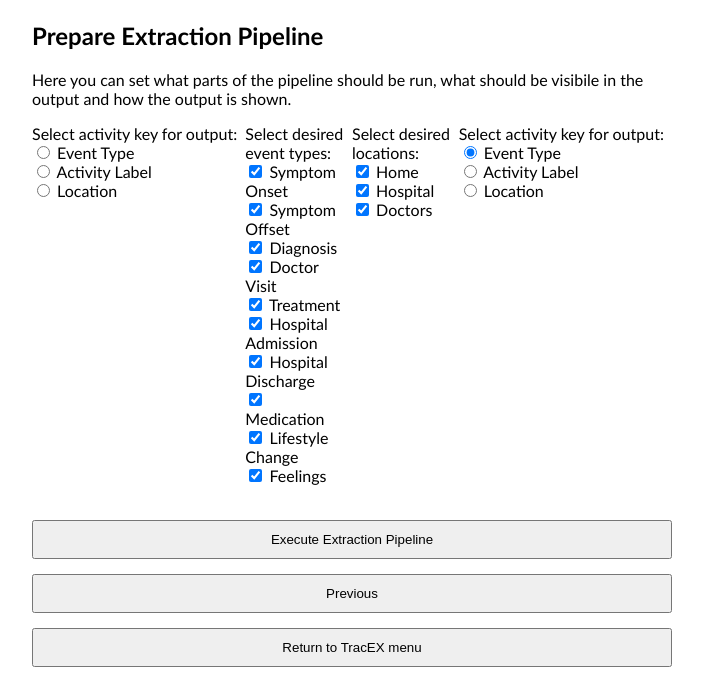
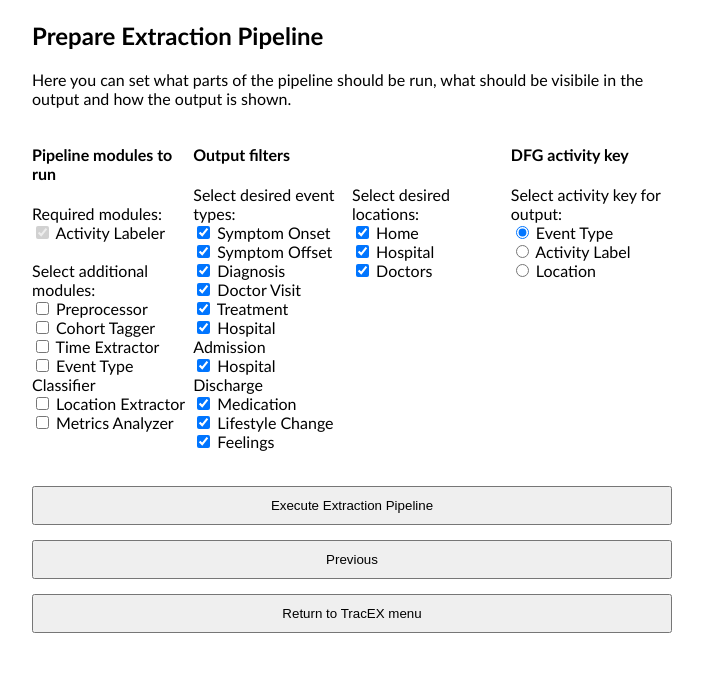
Before and after one commit to bptlab/TracEX, a Django app: page /extraction/filter/ in a window 1280 px wide. Shown: the part 349-1024 px from the top of the page, without its empty margins (288-991 px from the left). After the commit the page ends 982 px from the top, so only its background shows below. Run offline with Django 4.2, Linux system fonts and the light colour scheme; parts of the project's set-up code (start-up, migrations or seed data) failed here and were passed over.

Commit message:
:sparkles: implement basic functionality

```diff
--- a/tracex_project/extraction/forms.py
+++ b/tracex_project/extraction/forms.py
@@ -2,18 +2,31 @@
 from django import forms
 
 from extraction.models import PatientJourney
-from tracex.logic.constants import EVENT_TYPES, LOCATIONS, ACTIVITY_KEYS, MODULES
+from tracex.logic.constants import (
+    EVENT_TYPES,
+    LOCATIONS,
+    ACTIVITY_KEYS,
+    MODULES_OPTIONAL,
+    MODULES_REQUIRED,
+)
 
 
 class BaseEventForm(forms.Form):
     """Base form for event extraction forms."""
 
-    modules = forms.MultipleChoiceField(
-        label="Select desired modules",
-        choices=MODULES,
+    modules_required = forms.MultipleChoiceField(
+        label="Required modules",
+        choices=MODULES_REQUIRED,
+        widget=forms.CheckboxSelectMultiple(),
+        required=True,
+        initial=[module[0] for module in MODULES_REQUIRED],
+        disabled=True,
+    )
+    modules_optional = forms.MultipleChoiceField(
+        label="Select additional modules",
+        choices=MODULES_OPTIONAL,
         widget=forms.CheckboxSelectMultiple(),
         required=False,
-        initial=["all"],
     )
     event_types = forms.MultipleChoiceField(
         label="Select desired event types",
@@ -39,6 +52,39 @@ class BaseEventForm(forms.Form):
         ],  # selects the first activity-key in the list, should be event_type
     )
 
+    def clean(self):
+        """Validate form data."""
+        cleaned_data = super().clean()
+        event_types = cleaned_data.get("event_types")
+        locations = cleaned_data.get("locations")
+        modules = cleaned_data.get("modules_optional") + cleaned_data.get(
+            "modules_required"
+        )
+        print(f"modules in clean: {modules}")
+        activity_key = cleaned_data.get("activity_key")
+        key_to_module = {
+            "event_type": "event_type_classification",
+            "activity": "activity_labeling",
+            "attribute_location": "location_extraction",
+        }
+        if key_to_module[activity_key] not in modules:
+            error_module = [
+                module[1]
+                for module in MODULES_OPTIONAL
+                if module[0] == key_to_module[activity_key]
+            ][0]
+            raise forms.ValidationError(
+                f"For the chosen activity key the module {error_module} has to run.",
+            )
+
+        if not event_types and not locations:
+            raise forms.ValidationError(
+                "Please select at least one event type or one location.",
+                code="no_event_type",
+            )
+
+        return cleaned_data
+
     def clean_event_types(self):
         """Validate event types."""
         event_types = self.cleaned_data["event_types"]
@@ -50,20 +96,6 @@ class BaseEventForm(forms.Form):
             self.validate_dependant_choices("event_types", group[0], group[1])
 
         return event_types
-
-    def clean(self):
-        """Validate form data."""
-        cleaned_data = super().clean()
-        event_types = cleaned_data.get("event_types")
-        locations = cleaned_data.get("locations")
-
-        if not event_types and not locations:
-            raise forms.ValidationError(
-                "Please select at least one event type or one location.",
-                code="no_event_type",
-            )
-
-        return cleaned_data
 
     def validate_dependant_choices(self, field, choice_1, choice_2):
         """Validate two choices in a form field are either both selected or none of them."""
@@ -109,3 +141,40 @@ class FilterForm(BaseEventForm):
 
 class ResultForm(BaseEventForm):
     """Form for displaying results of event extraction."""
+
+    def __init__(self, *args, selected_modules=None, **kwargs):
+        super().__init__(*args, **kwargs)
+        self.selected_modules = selected_modules
+        print(f"selected_modules in result form: {selected_modules}")
+        self.fields["modules_optional"].disabled = True
+
+    def clean(self):
+        """Validate form data."""
+        cleaned_data = super().clean()
+        event_types = cleaned_data.get("event_types")
+        locations = cleaned_data.get("locations")
+        modules = self.selected_modules + cleaned_data.get("modules_required")
+        print(f"modules in result clean: {modules}")
+        activity_key = cleaned_data.get("activity_key")
+        key_to_module = {
+            "event_type": "event_type_classification",
+            "activity": "activity_labeling",
+            "attribute_location": "location_extraction",
+        }
+        if key_to_module[activity_key] not in modules:
+            error_module = [
+                module[1]
+                for module in MODULES_OPTIONAL
+                if module[0] == key_to_module[activity_key]
+            ][0]
+            raise forms.ValidationError(
+                f"For the chosen activity key the module {error_module} has to run.",
+            )
+
+        if not event_types and not locations:
+            raise forms.ValidationError(
+                "Please select at least one event type or one location.",
+                code="no_event_type",
+            )
+
+        return cleaned_data
--- a/tracex_project/extraction/templates/filter_journey.html
+++ b/tracex_project/extraction/templates/filter_journey.html
@@ -29,19 +29,25 @@
   <form method="post" enctype="multipart/form-data" id="filter_form">
     {% csrf_token %}
     <div class="form-row {% if is_comparing %}hidden{% endif %}">
-      <div class="form-column activity-key-column">
-        {{ form.activity_key.label_tag }}
-        {{ form.activity_key }}
-        {{ form.activity_key.errors }}
+      <div class="form-column">
+        <h4>Pipeline modules to run</h4>
+        {{ form.modules_required.label_tag }}
+        {{ form.modules_required }}
+        {{ form.modules_required.errors }}
+        <br>
+        {{ form.modules_optional.label_tag }}
+        {{ form.modules_optional }}
+        {{ form.modules_optional.errors }}
       </div>
-      <div class="form-column">
-        <div class="form-row">
-          <div class="form-column">
+      <div class="form-column" style="flex: 2;">
+        <h4>Output filters</h4>
+        <div class="form-row" style="display: flex; justify-content: space-between;">
+          <div class="form-column" style="flex: 1;">
             {{ form.event_types.label_tag }}
             {{ form.event_types }}
             {{ form.event_types.errors }}
           </div>
-          <div class="form-column">
+          <div class="form-column" style="flex: 1;">
             {{ form.locations.label_tag }}
             {{ form.locations }}
             {{ form.locations.errors }}
@@ -49,6 +55,7 @@
         </div>
       </div>
       <div class="form-column activity-key-column">
+        <h4>DFG activity key</h4>
         {{ form.activity_key.label_tag }}
         {{ form.activity_key }}
         {{ form.activity_key.errors }}
@@ -59,6 +66,14 @@
         }
       </style>
     </div>
+    {% if form.non_field_errors %}
+    <div class="alert alert-danger">
+        {% for error in form.non_field_errors %}
+            <p>{{ error }}</p>
+        {% endfor %}
+    </div>
+    {% endif %}
+
     <div class="spinner-container" id="loading-container">
       <span id="loading-spinner" class="loader not_visible"></span>
     </div>
--- a/tracex_project/extraction/views.py
+++ b/tracex_project/extraction/views.py
@@ -66,9 +66,17 @@ class JourneyFilterView(generic.FormView):
             locations=form.cleaned_data["locations"],
             activity_key=form.cleaned_data["activity_key"],
         )
+        modules_list = (
+            form.cleaned_data["modules_required"]
+            + form.cleaned_data["modules_optional"]
+        )
+        orchestrator.update_modules(modules_list)
         orchestrator.run(view=self)
         self.request.session["is_extracted"] = True
         self.request.session.save()
+
+        selected_modules = form.cleaned_data["modules_optional"]
+        self.request.session["selected_modules"] = selected_modules
 
         if self.request.session.get("is_comparing") is True:
             orchestrator.save_results_to_db()
@@ -101,12 +109,18 @@ class ResultView(generic.FormView):
     template_name = "result.html"
     success_url = reverse_lazy("result")
 
+    def get_form_kwargs(self):
+        kwargs = super().get_form_kwargs()
+        kwargs["selected_modules"] = self.request.session.get("selected_modules")
+        return kwargs
+
     def get_context_data(self, **kwargs):
         """Prepare the data for the result page."""
         context = super().get_context_data(**kwargs)
         orchestrator = Orchestrator.get_instance()
         single_trace_df = orchestrator.get_data()
         activity_key = orchestrator.get_configuration().activity_key
+        print(activity_key)
 
         # 1. Set the filter dictionary based on the activity key
         match (activity_key):
@@ -166,6 +180,9 @@ class ResultView(generic.FormView):
                         "event_types": orchestrator.get_configuration().event_types,
                         "locations": orchestrator.get_configuration().locations,
                         "activity_key": orchestrator.get_configuration().activity_key,
+                        "modules_optional": self.request.session.get(
+                            "selected_modules"
+                        ),
                     }
                 ),
                 "journey": orchestrator.get_configuration().patient_journey,
@@ -208,6 +225,11 @@ class ResultView(generic.FormView):
             locations=form.cleaned_data["locations"],
             activity_key=form.cleaned_data["activity_key"],
         )
+        modules_list = (
+            form.cleaned_data["modules_required"]
+            + form.cleaned_data["modules_optional"]
+        )
+        orchestrator.get_configuration().modules = modules_list
 
         return super().form_valid(form)
 
--- a/tracex_project/tracex/logic/constants.py
+++ b/tracex_project/tracex/logic/constants.py
@@ -19,14 +19,16 @@ MODEL = "gpt-3.5-turbo"
 MAX_TOKENS = 1100
 TEMPERATURE_SUMMARIZING = 0
 TEMPERATURE_CREATION = 1
-MODULES = [
+MODULES_REQUIRED = [
+    ("activity_labeling", "Activity Labeler"),
+]
+MODULES_OPTIONAL = [
     ("preprocessing", "Preprocessor"),
-    ("cohort_tagging", "CohortTagger"),
-    ("activity_labeling", "ActivityLabeler"),
-    ("time_extraction", "TimeExtractor"),
-    ("event_type_classification", "EventTypeClassifier"),
-    ("location_extraction", "LocationExtractor"),
-    ("metrics_analyzer", "MetricsAnalyzer"),
+    ("cohort_tagging", "Cohort Tagger"),
+    ("time_extraction", "Time Extractor"),
+    ("event_type_classification", "Event Type Classifier"),
+    ("location_extraction", "Location Extractor"),
+    ("metrics_analyzer", "Metrics Analyzer"),
 ]
 EVENT_TYPES = [
     ("Symptom Onset", "Symptom Onset"),
```
Also changed, not shown: tracex_project/extraction/logic/orchestrator.py (+57 -33 lines), tracex_project/extraction/templates/result.html (+50 -2 lines).
